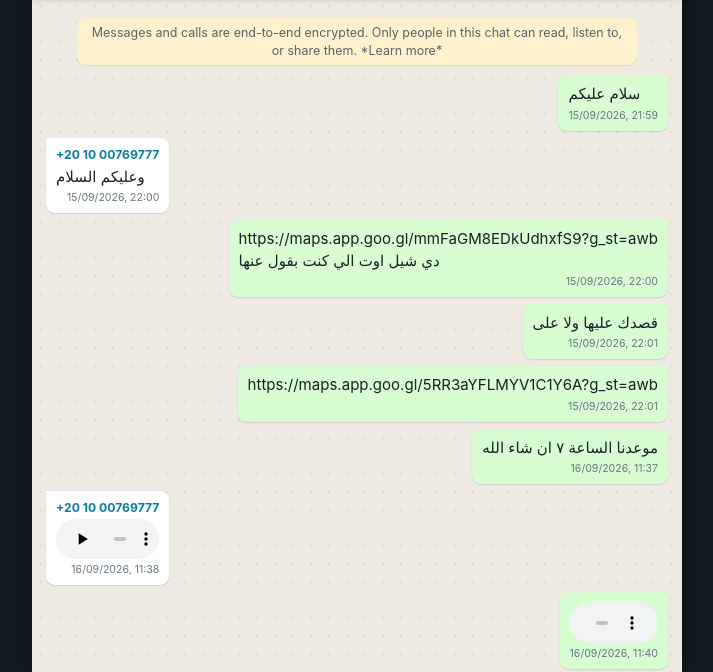
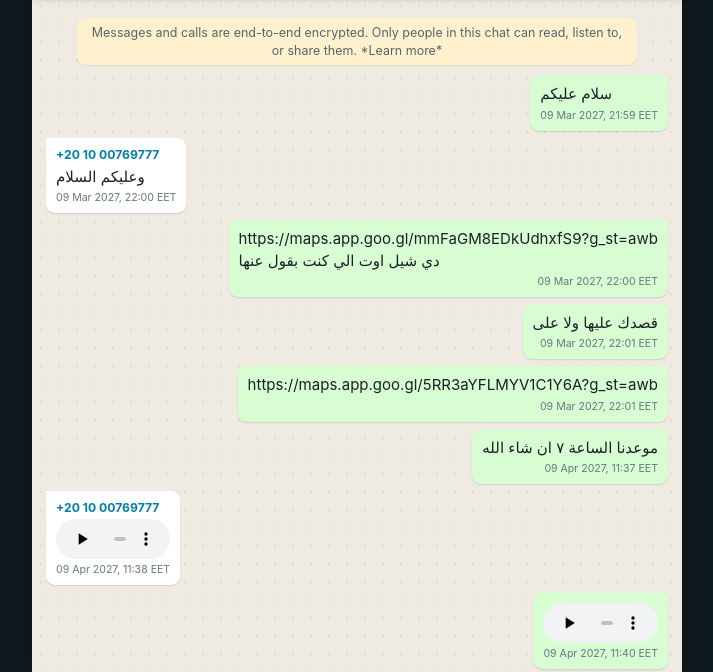
Before and after one commit to Alboredy/HondaComp, a plain HTML site: page index.html in a window 1280 px wide. Shown: the part 128-800 px from the top of the page, without its empty margins (283-996 px from the left). Drawn offline with Linux system fonts and the light colour scheme.

Commit message:
Display chat timestamps in Cairo time

```diff
--- a/index.html
+++ b/index.html
@@ -131,7 +131,7 @@
           <div class="brand-mark" aria-hidden="true">WA</div>
           <div>
             <h1>Chat Archive</h1>
-            <div class="subtitle">Read-only conversation viewer</div>
+            <div class="subtitle">Read-only · times shown in Cairo</div>
           </div>
         </div>
         <div id="msg-count" aria-live="polite">Loading…</div>
@@ -220,6 +220,44 @@
       }
     }
 
+    function formatCairoTimestamp(value) {
+      const match = value.match(/^(\d{1,2})\/(\d{1,2})\/(\d{2,4}),\s(\d{1,2}):(\d{2})(?::(\d{2}))?(?:\s?([APap][Mm]))?$/);
+      if (!match) return value;
+      let [, month, day, year, hour, minute, second = '0', meridiem] = match;
+      year = Number(year);
+      if (year < 100) year += year < 50 ? 2000 : 1900;
+      month = Number(month);
+      day = Number(day);
+      hour = Number(hour);
+      minute = Number(minute);
+      second = Number(second);
+      if (meridiem) {
+        const isPm = meridiem.toUpperCase() === 'PM';
+        hour = (hour % 12) + (isPm ? 12 : 0);
+      }
+
+      const cairoParts = new Intl.DateTimeFormat('en-GB', {
+        timeZone: 'Africa/Cairo', year: 'numeric', month: '2-digit', day: '2-digit',
+        hour: '2-digit', minute: '2-digit', second: '2-digit', hourCycle: 'h23'
+      });
+      const intendedWallTime = Date.UTC(year, month - 1, day, hour, minute, second);
+      let instant = intendedWallTime;
+      for (let attempt = 0; attempt < 4; attempt += 1) {
+        const parts = Object.fromEntries(cairoParts.formatToParts(new Date(instant))
+          .filter(part => part.type !== 'literal').map(part => [part.type, Number(part.value)]));
+        const cairoWallTime = Date.UTC(parts.year, parts.month - 1, parts.day, parts.hour, parts.minute, parts.second);
+        const correction = intendedWallTime - cairoWallTime;
+        instant += correction;
+        if (correction === 0) break;
+      }
+
+      return new Intl.DateTimeFormat('en-GB', {
+        timeZone: 'Africa/Cairo', day: '2-digit', month: 'short', year: 'numeric',
+        hour: '2-digit', minute: '2-digit', ...(match[6] ? { second: '2-digit' } : {}),
+        hourCycle: 'h23', timeZoneName: 'short'
+      }).format(new Date(instant));
+    }
+
     function appendAttachment(parent, content) {
       const match = content.match(attachmentRegex);
       if (!match) {
@@ -290,7 +328,7 @@
           appendAttachment(bubble, item.content);
           const time = document.createElement('div');
           time.className = 'time';
-          time.textContent = item.time;
+          time.textContent = formatCairoTimestamp(item.time);
           bubble.append(time);
         }
         fragment.append(bubble);
```
Also changed, not shown: 1 other file.
